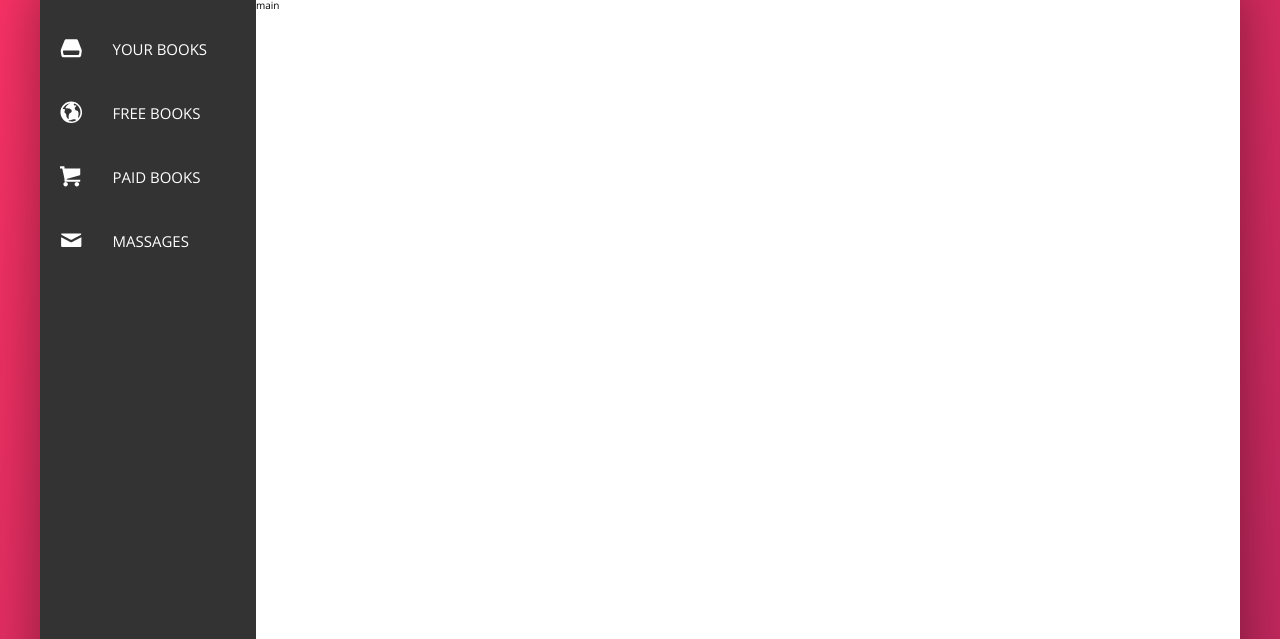
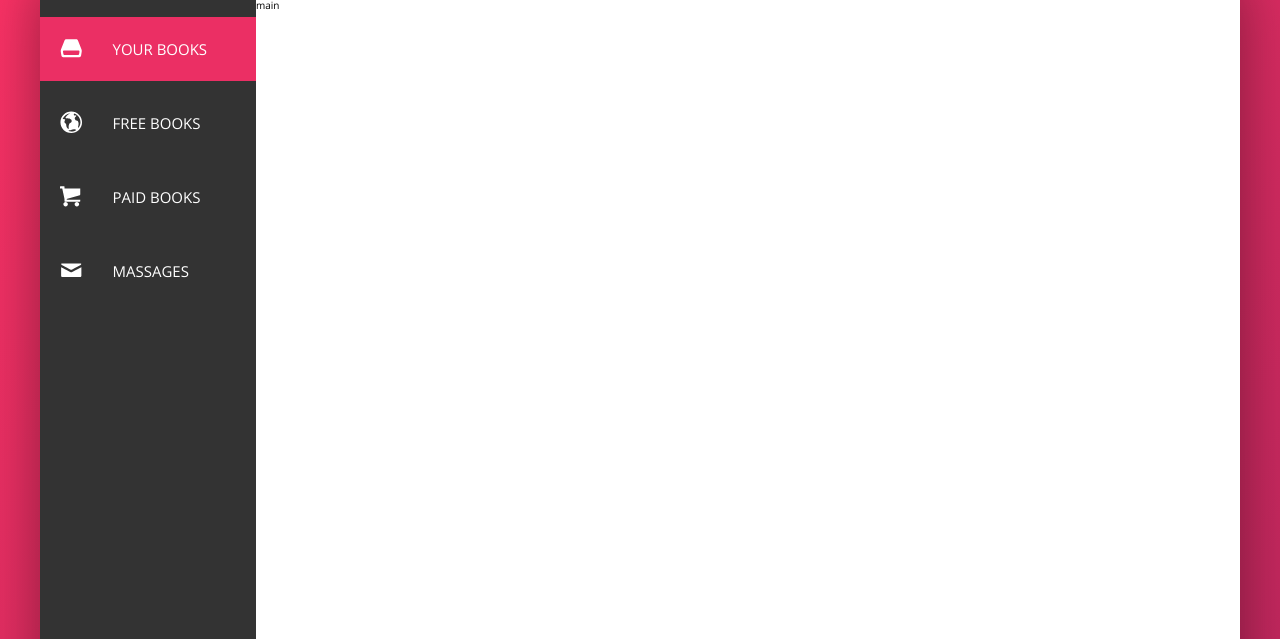
Before and after one commit to funnypar/B-cher, a website: page index.html in a window 1280 px wide. Shown: the part 161-800 px from the top of the page. Drawn offline with nearby package versions, Linux system fonts and the light colour scheme.

Commit message:
Added animations on navigation

```diff
--- a/index.html
+++ b/index.html
@@ -63,7 +63,7 @@
             <div class="nav-main-container">
                 <nav class="navigation">
                     <ul class="navigation__links">
-                        <li class="navigation__link">
+                        <li class="navigation__link navigation__link__active">
                             <svg class="navigation__link__icon">
                                 <use
                                     xlink:href="./img/sprites.svg#icon-drive"
--- a/sass/components/_navigation.scss
+++ b/sass/components/_navigation.scss
@@ -6,11 +6,37 @@
     display: flex;
     align-items: center;
     cursor: pointer;
+    position: relative;
+    transition: all 1s;
+    z-index: 1;
+
+    &:not(last-child) {
+        margin-bottom: 1rem;
+    }
 
     &:first-child {
-        padding-top: 2rem;
+        margin-top: 2rem;
+    }
+    &::before {
+        content: "";
+        position: absolute;
+        width: 0.5rem;
+        height: 100%;
+        border-radius: 0 2rem 2rem 0;
+        background: var(--color-Primary);
+        transform: scaleY(0);
+        transition: transform 0.3s, width cubic-bezier(0, 0, 0, 1) 0.4s 0.3s;
+        z-index: -1;
+    }
+    &:hover::before {
+        transform: scaleY(1);
+        width: 100%;
+        border-radius: 0;
     }
 
+    &__active {
+        background: var(--color-Primary);
+    }
     &__icon {
         width: 2.25rem;
         height: 2.25rem;
```
Also changed, not shown: style.css.
